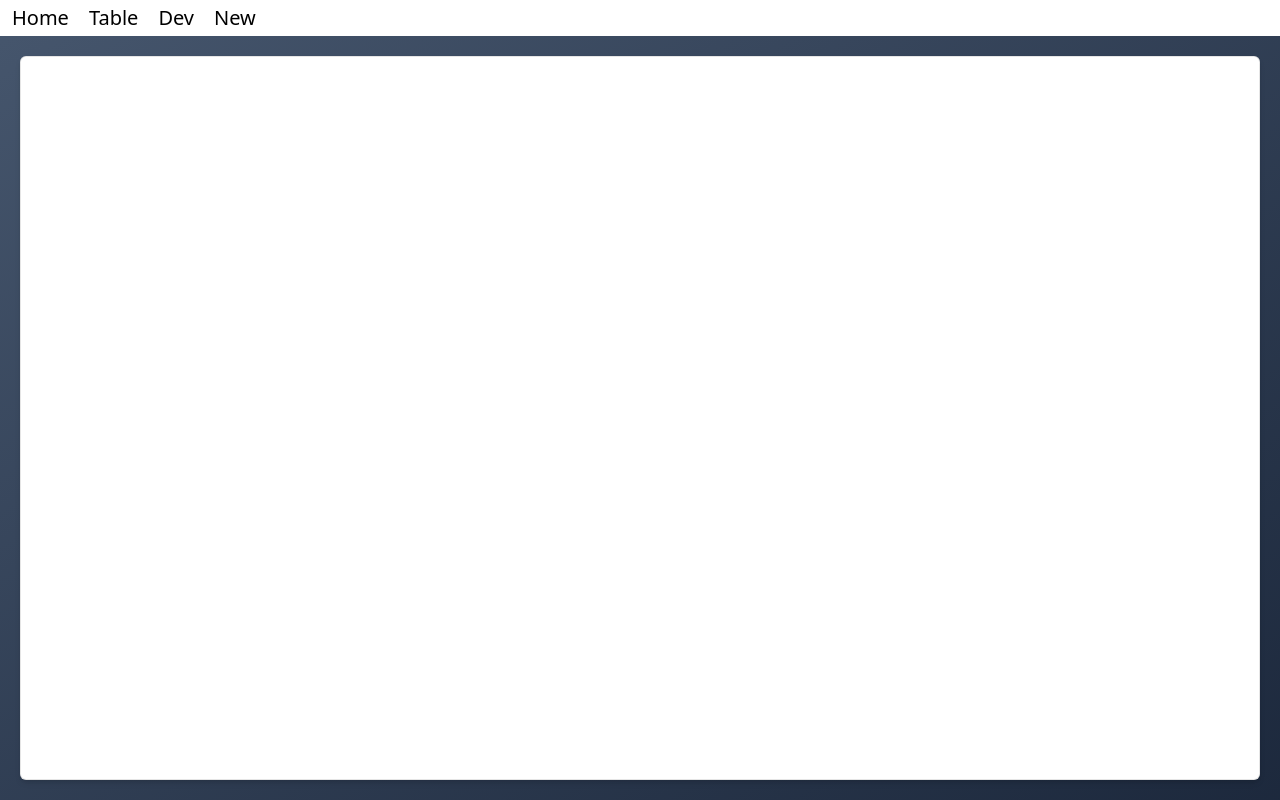
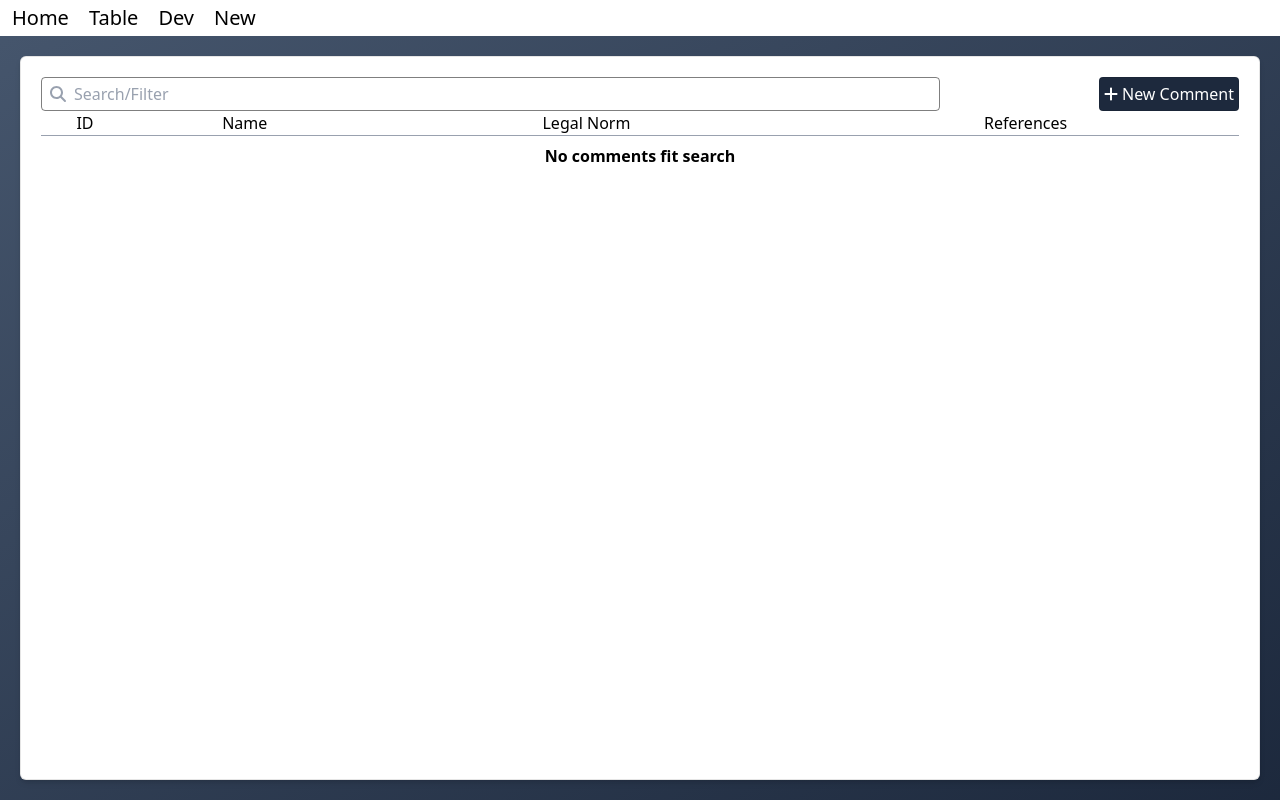
Before and after one commit to Model-Based-Data-Protection-Assessments/LegalComments, a Vue app in the folder Rechtskommentare/: page /table in a window 1280 px wide. Built offline with nearby package versions, Linux system fonts and the light colour scheme; the HTML template or start-up script is replaced by a standard one.

Commit message:
basic table view

```diff
--- a/Rechtskommentare/package.json
+++ b/Rechtskommentare/package.json
@@ -14,6 +14,9 @@
     "prepare": "husky"
   },
   "dependencies": {
+    "@fortawesome/fontawesome-svg-core": "^6.7.2",
+    "@fortawesome/free-solid-svg-icons": "^6.7.2",
+    "@fortawesome/vue-fontawesome": "^3.0.8",
     "@tailwindcss/vite": "^4.0.10",
     "pinia": "^3.0.1",
     "tailwindcss": "^4.0.10",
--- /dev/null
+++ b/Rechtskommentare/src/components/CommentTable.vue
@@ -0,0 +1,72 @@
+<template>
+  <div>
+    <div class="table w-full">
+      <!-- Header -->
+      <div class="table-row">
+        <div
+          v-for="col in columnOrder"
+          :key="col"
+          class="table-cell max-h-fit cursor-pointer border-b border-gray-400 text-center"
+        >
+          {{ columnNames[col] }}
+        </div>
+      </div>
+
+      <!-- Content Row -->
+      <RouterLink
+        v-for="[index, comment] in comments.entries()"
+        :key="comment.id"
+        :class="{ 'bg-black/10 dark:bg-black/30': index % 2 == 1 }"
+        :to="{
+          name: 'comment',
+          params: { id: comment.id.toString() }
+        }"
+        class="table-row"
+      >
+        <div
+          v-for="col in columnOrder"
+          :key="col"
+          :class="{ 'text-center': col != 'id' }"
+          class="table-cell"
+        >
+          {{ getDisplayValue(comment, col) }}
+        </div>
+      </RouterLink>
+    </div>
+
+    <div v-if="comments.length == 0" class="w-full pt-2 text-center font-bold">
+      No comments fit search
+    </div>
+  </div>
+</template>
+
+<script setup lang="ts">
+import type { CommentKeys, Comment } from '@/model';
+
+
+defineProps({
+  comments: {
+    type: Array<Comment>,
+    required: true
+  }
+})
+
+const columnOrder = ['id', 'name', 'legalNorm', 'references'] as CommentKeys[]
+const columnNames: Partial<Record<CommentKeys, string>> = {
+  id: 'ID',
+  name: 'Name',
+  legalNorm: 'Legal Norm',
+  references: 'References'
+}
+
+function getDisplayValue(comment: Comment, key: CommentKeys): string {
+  if (key == 'id') {
+    return comment.id.toString()
+  } else if (key == 'name') {
+    return comment.name
+  } else if (key == 'legalNorm' || key == 'references') {
+    return comment[key].map(l => l.text).join(', ')
+  }
+  return comment[key].toString()
+}
+</script>
--- /dev/null
+++ b/Rechtskommentare/src/components/SearchBar.vue
@@ -0,0 +1,20 @@
+<template>
+  <div
+      class="flex h-fit w-full items-center rounded border border-black/50 dark:bg-gray-800"
+      >
+        <FontAwesomeIcon :icon="faSearch" class="mx-2 text-gray-400" />
+        <input
+          v-model="store().searchString"
+          type="search"
+          placeholder="Search/Filter"
+          class="h-8 grow rounded bg-transparent outline-none placeholder:text-gray-400"
+        />
+      </div>
+</template>
+
+<script setup lang="ts">
+import { store } from '@/stores';
+import { faSearch } from '@fortawesome/free-solid-svg-icons';
+import { FontAwesomeIcon } from '@fortawesome/vue-fontawesome'
+
+</script>
--- a/Rechtskommentare/src/model/index.ts
+++ b/Rechtskommentare/src/model/index.ts
@@ -2,10 +2,13 @@ export interface Comment {
   id: number
   name: string
   legalNorm: Link[]
-  refereces: Link[]
+  references: Link[]
+  constraint: string
 }
 
 export interface Link {
   to: string
   text: string
 }
+
+export type CommentKeys = keyof Comment
--- a/Rechtskommentare/src/stores/index.ts
+++ b/Rechtskommentare/src/stores/index.ts
@@ -1,4 +1,5 @@
 import { defineStore } from 'pinia'
+import { type Comment } from '@/model'
 
 export const store = defineStore('store', {
   state: () =>
--- a/Rechtskommentare/src/views/TableView.vue
+++ b/Rechtskommentare/src/views/TableView.vue
@@ -1,3 +1,33 @@
 <template>
-  <div></div>
+  <div>
+    <div class="flex">
+      <SearchBar class="max-w-3/4 min-w-96 w-1/2" />
+      <div class="flex-1"><!-- Placeholder --></div>
+      <RouterLink
+        to="/new"
+      >
+        <ButtonLikeComponent>
+          <div class="flex items-center gap-1">
+            <FontAwesomeIcon :icon="faPlus" />
+            <span>New Comment</span>
+          </div>
+        </ButtonLikeComponent>
+      </RouterLink>
+    </div>
+    <CommentTable :comments="comments" />
+  </div>
 </template>
+
+<script setup lang="ts">
+import ButtonLikeComponent from '@/components/ButtonLikeComponent.vue';
+import CommentTable from '@/components/CommentTable.vue';
+import SearchBar from '@/components/SearchBar.vue';
+import { store } from '@/stores';
+import { faPlus } from '@fortawesome/free-solid-svg-icons';
+import { FontAwesomeIcon } from '@fortawesome/vue-fontawesome';
+import { computed } from 'vue';
+
+const comments = computed(() => {
+  return store().comments
+})
+</script>
```
Also changed, not shown: 1 other file (tests, documents, lock files or other folders).
